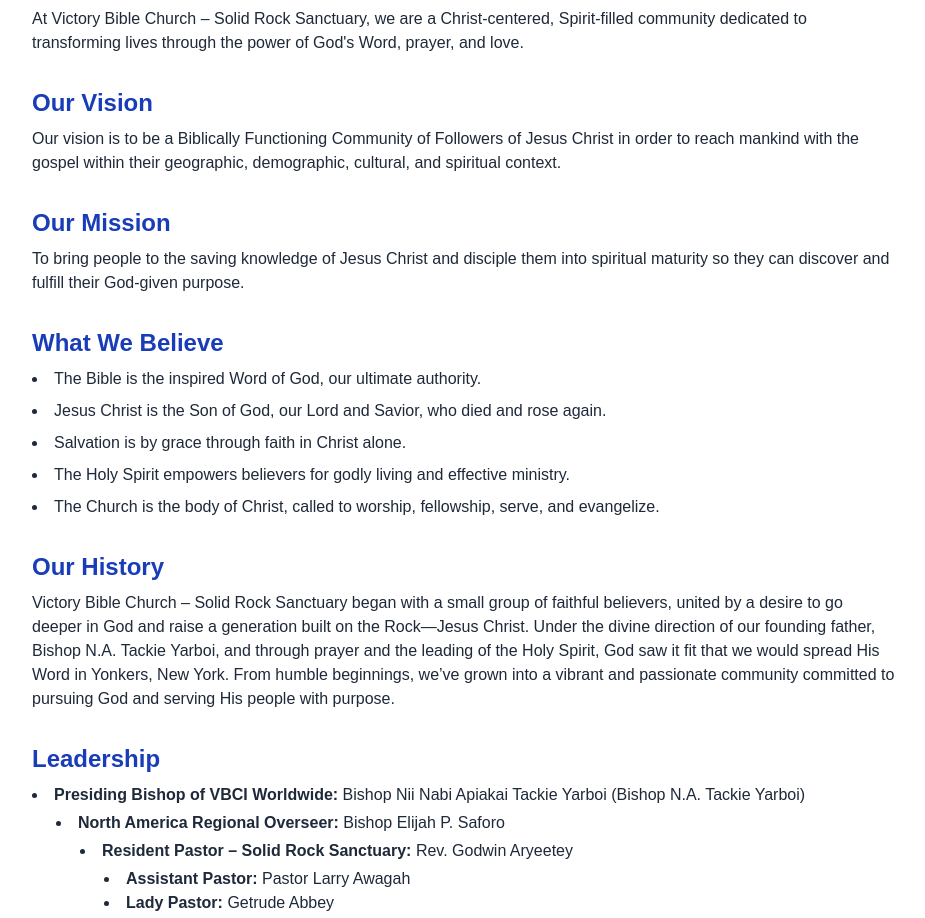
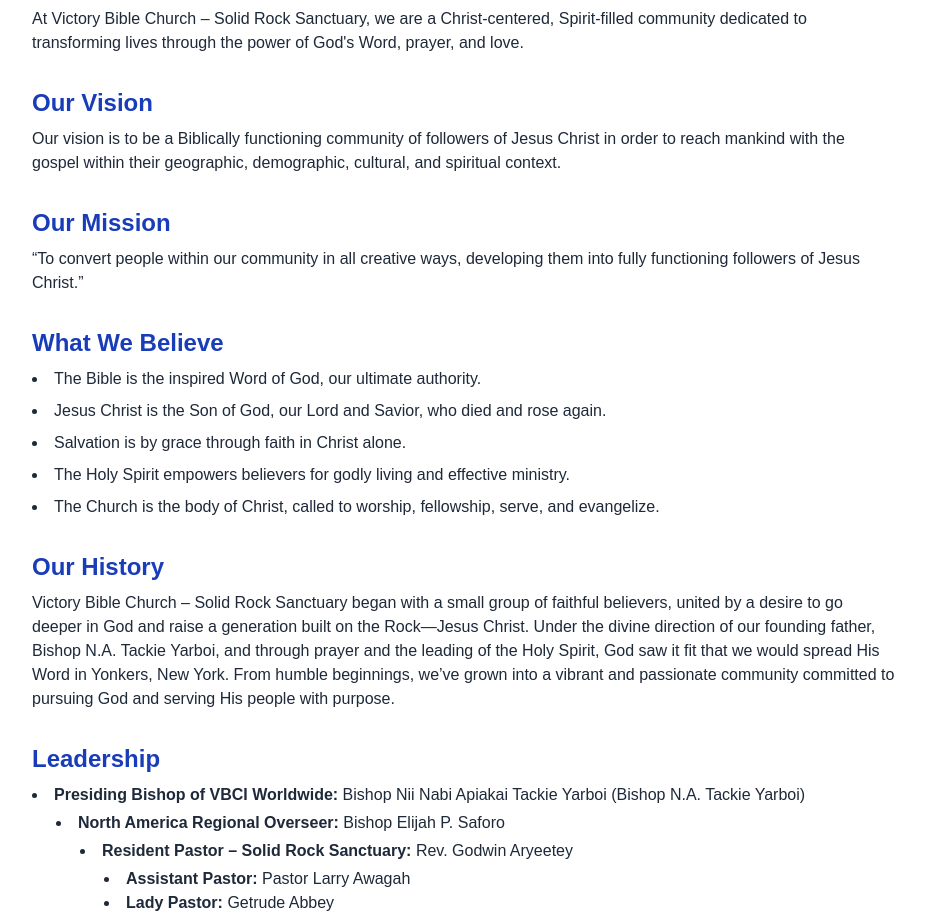
Before and after one commit to Ebaah98/victory_bible_church, a Next.js app: page / in a window 1280 px wide. Shown: the part 1340-2258 px from the top of the page, without its empty margins (176-1101 px from the left). Built offline with nearby package versions, Linux system fonts and the light colour scheme.

Commit message:
Update About.tsx

```diff
--- a/src/components/About.tsx
+++ b/src/components/About.tsx
@@ -26,7 +26,7 @@
             Our Vision
           </h2>
           <p>
-            Our vision is to be a Biblically Functioning Community of Followers
+            Our vision is to be a Biblically functioning community of followers
             of Jesus Christ in order to reach mankind with the gospel within
             their geographic, demographic, cultural, and spiritual context.
           </p>
@@ -37,9 +37,8 @@
             Our Mission
           </h2>
           <p>
-            To bring people to the saving knowledge of Jesus Christ and disciple
-            them into spiritual maturity so they can discover and fulfill their
-            God-given purpose.
+            “To convert people within our community in all creative ways,
+            developing them into fully functioning followers of Jesus Christ.”
           </p>
         </section>
 
```
